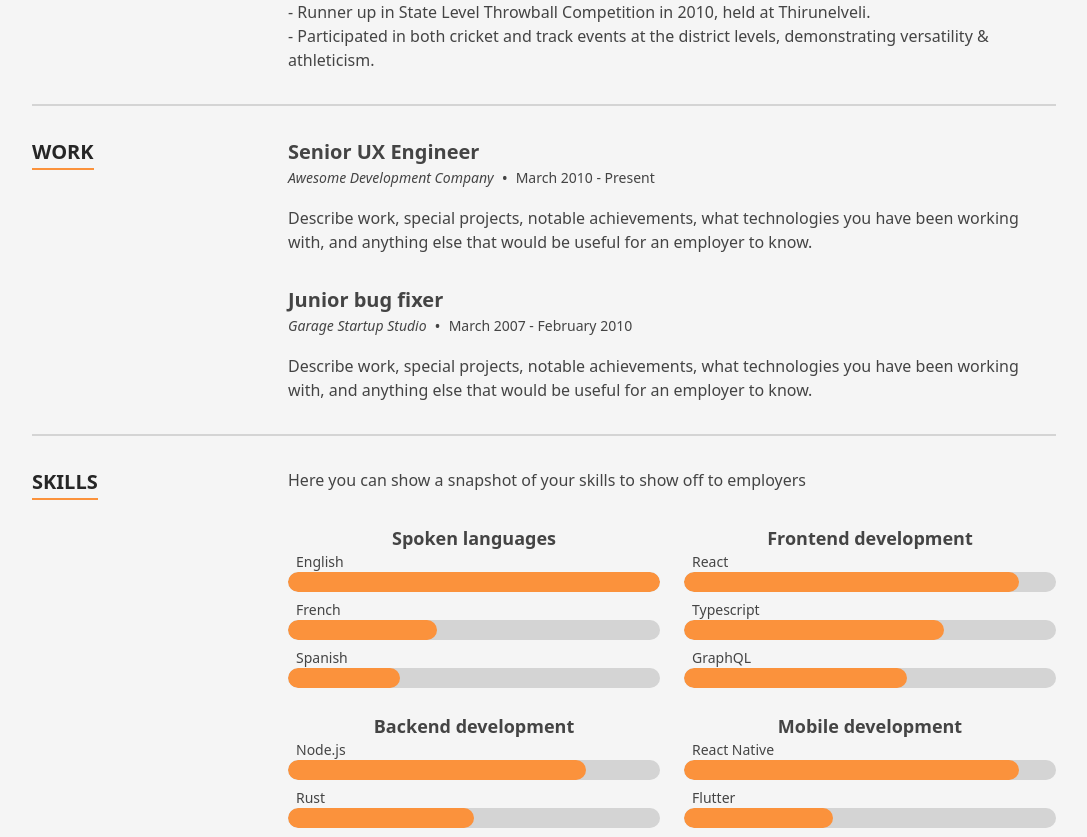
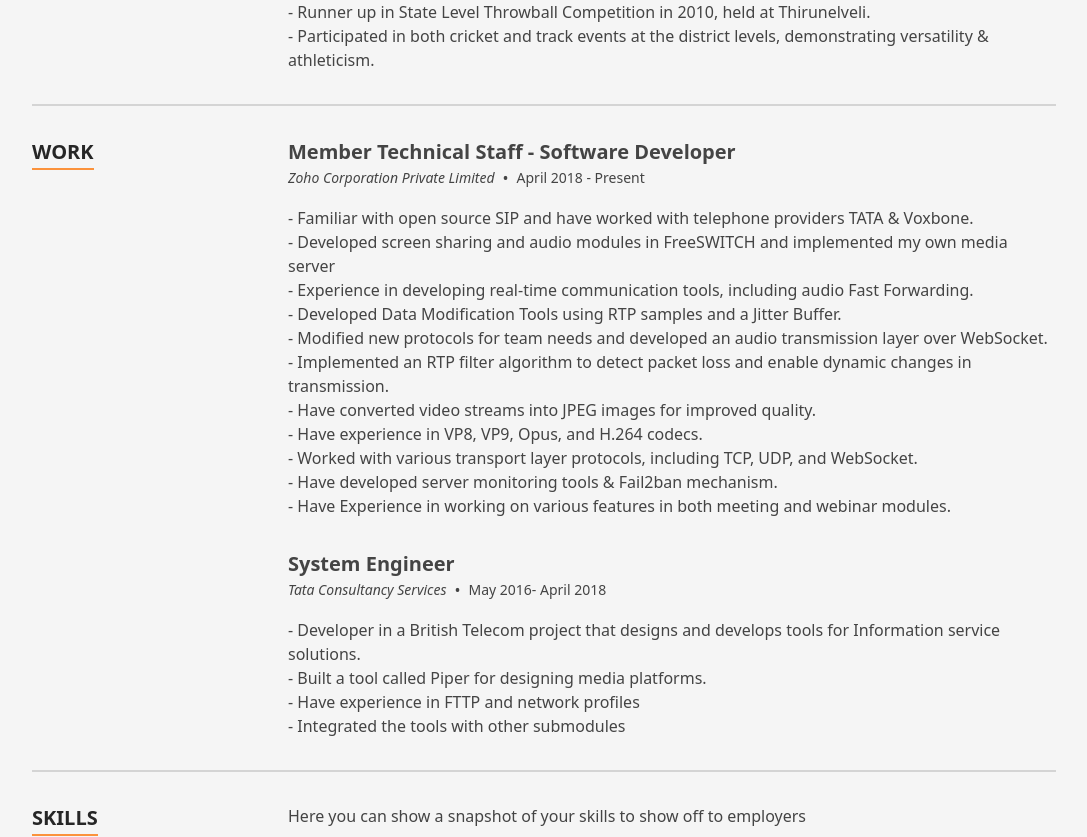
Before and after one commit to siva786t/siva-portfolio, a Next.js app: page / in a window 1280 px wide. Shown: the part 1960-2797 px from the top of the page, without its empty margins (96-1183 px from the left). Built offline with nearby package versions, Linux system fonts and the light colour scheme.

Commit message:
basic 1 st cut

```diff
--- a/src/components/Sections/Header.tsx
+++ b/src/components/Sections/Header.tsx
@@ -12,7 +12,8 @@
 const Header: FC = memo(() => {
   const [currentSection, setCurrentSection] = useState<SectionId | null>(null);
   const navSections = useMemo(
-    () => [SectionId.About, SectionId.Resume, SectionId.Portfolio, SectionId.Testimonials, SectionId.Contact],
+    () => [SectionId.About, SectionId.Resume,SectionId.Portfolio, SectionId.Contact,],
+        // SectionId.Testimonials, SectionId.Portfolio],
     [],
   );
 
--- a/src/components/Sections/Portfolio.tsx
+++ b/src/components/Sections/Portfolio.tsx
@@ -13,7 +13,7 @@
   return (
     <Section className="bg-neutral-800" sectionId={SectionId.Portfolio}>
       <div className="flex flex-col gap-y-8">
-        <h2 className="self-center text-xl font-bold text-white">Check out some of my work</h2>
+        {/*<h2 className="self-center text-xl font-bold text-white">Check out some of my work</h2>*/}
         <div className=" w-full columns-2 md:columns-3 lg:columns-4">
           {portfolioItems.map((item, index) => {
             const {title, image} = item;
--- a/src/data/data.tsx
+++ b/src/data/data.tsx
@@ -21,18 +21,18 @@
 import heroImage from "../images/resume_bg8.jpeg";
 // import heroImage from "../images/react-resume-template-2.0.0.jpg";
 // import heroImage from "../images/Untitled.jpeg";
-import porfolioImage1 from '../images/portfolio/portfolio-1.jpg';
-import porfolioImage2 from '../images/portfolio/portfolio-2.jpg';
-import porfolioImage3 from '../images/portfolio/portfolio-3.jpg';
-import porfolioImage4 from '../images/portfolio/portfolio-4.jpg';
-import porfolioImage5 from '../images/portfolio/portfolio-5.jpg';
-import porfolioImage6 from '../images/portfolio/portfolio-6.jpg';
-import porfolioImage7 from '../images/portfolio/portfolio-7.jpg';
-import porfolioImage8 from '../images/portfolio/portfolio-8.jpg';
-import porfolioImage9 from '../images/portfolio/portfolio-9.jpg';
-import porfolioImage10 from '../images/portfolio/portfolio-10.jpg';
-// import porfolioImage10 from '../images/portfolio/Siva_Image.jpg';
-import porfolioImage11 from '../images/portfolio/portfolio-11.jpg';
+// import porfolioImage1 from '../images/portfolio/portfolio-1.jpg';
+// import porfolioImage2 from '../images/portfolio/portfolio-2.jpg';
+// import porfolioImage3 from '../images/portfolio/portfolio-3.jpg';
+// import porfolioImage4 from '../images/portfolio/portfolio-4.jpg';
+// import porfolioImage5 from '../images/portfolio/portfolio-5.jpg';
+// import porfolioImage6 from '../images/portfolio/portfolio-6.jpg';
+// import porfolioImage7 from '../images/portfolio/portfolio-7.jpg';
+// import porfolioImage8 from '../images/portfolio/portfolio-8.jpg';
+// import porfolioImage9 from '../images/portfolio/portfolio-9.jpg';
+// import porfolioImage10 from '../images/portfolio/portfolio-10.jpg';
+// // import porfolioImage10 from '../images/portfolio/Siva_Image.jpg';
+// import porfolioImage11 from '../images/portfolio/portfolio-11.jpg';
 // import profilepic from '../images/portfolio/Siva_Image.jpg';
 import profilepic from '../images/profilepic.jpg';
 import testimonialImage from '../images/testimonial.webp';
@@ -54,7 +54,7 @@
  * Page meta data
  */
 export const homePageMeta: HomepageMeta = {
-  title: 'React Resume Template',
+  title: 'Siva Portfolio',
   description: "Example site built with Tim Baker's react resume template",
 };
 
@@ -86,11 +86,6 @@
           As a <strong className="text-stone-100">Software Engineer at Zoho Corporation</strong>, I worked on the development of the Zoho Meeting product, a Video Conferencing Application.
           <strong className="text-stone-100"> I am the one managing and responsible for implementing new features in computer & phone audio and screen sharing components </strong> and also maintaining the existing codebase using technologies such as C/C++ and Java.
         </p>
-        {/*<p className="prose-sm text-stone-200 sm:prose-base lg:prose-lg">*/}
-        {/*  In my free time time, you can catch me training in <strong className="text-stone-100">Muay Thai</strong>,*/}
-        {/*  plucking my <strong className="text-stone-100">banjo</strong>, or exploring beautiful{' '}*/}
-        {/*  <strong className="text-stone-100">Vancouver Island</strong>.*/}
-        {/*</p>*/}
       </>
   ),
   actions: [
@@ -133,29 +128,25 @@
     name: 'Spoken languages',
     skills: [
       {
-        name: 'English',
+        name: 'Tamil',
         level: 10,
       },
       {
-        name: 'French',
-        level: 4,
-      },
-      {
-        name: 'Spanish',
-        level: 3,
+        name: 'English',
+        level: 9,
       },
     ],
   },
   {
-    name: 'Frontend development',
+    name: 'Programming Languages',
     skills: [
       {
-        name: 'React',
+        name: 'C/C++',
         level: 9,
       },
       {
-        name: 'Typescript',
-        level: 7,
+        name: 'Java',
+        level: 8,
       },
       {
         name: 'GraphQL',
@@ -164,36 +155,41 @@
     ],
   },
   {
-    name: 'Backend development',
+    name: 'Technical Skills',
     skills: [
+
       {
-        name: 'Node.js',
+        name: 'Data Structures & Algorithms',
+        level: 9,
+      },
+      {
+        name: 'Scaling & Design Pattern',
         level: 8,
       },
       {
-        name: 'Rust',
-        level: 5,
+        name: 'Linux',
+        level: 8,
       },
       {
-        name: 'Golang',
-        level: 4,
+        name: 'Freeswitch',
+        level: 8,
+      },
+      {
+        name: 'WebRTC',
+        level: 8,
       },
     ],
   },
   {
-    name: 'Mobile development',
+    name: 'Web development',
     skills: [
       {
-        name: 'React Native',
-        level: 9,
-      },
-      {
-        name: 'Flutter',
+        name: 'Node JS',
         level: 4,
       },
       {
-        name: 'Swift',
-        level: 3,
+        name: 'Spring Boot',
+        level: 8,
       },
     ],
   },
@@ -203,72 +199,72 @@
  * Portfolio section
  */
 export const portfolioItems: PortfolioItem[] = [
-  {
-    title: 'Project title 1',
-    description: 'Give a short description of your project here.',
-    url: 'https://timbaker.me',
-    image: porfolioImage1,
-  },
-  {
-    title: 'Project title 2',
-    description: 'Give a short description of your project here.',
-    url: 'https://timbaker.me',
-    image: porfolioImage2,
-  },
-  {
-    title: 'Project title 3',
-    description: 'Give a short description of your project here.',
-    url: 'https://timbaker.me',
-    image: porfolioImage3,
-  },
-  {
-    title: 'Project title 4',
-    description: 'Give a short description of your project here.',
-    url: 'https://timbaker.me',
-    image: porfolioImage4,
-  },
-  {
-    title: 'Project title 5',
-    description: 'Give a short description of your project here.',
-    url: 'https://timbaker.me',
-    image: porfolioImage5,
-  },
-  {
-    title: 'Project title 6',
-    description: 'Give a short description of your project here.',
-    url: 'https://timbaker.me',
-    image: porfolioImage6,
-  },
-  {
-    title: 'Project title 7',
-    description: 'Give a short description of your project here.',
-    url: 'https://timbaker.me',
-    image: porfolioImage7,
-  },
-  {
-    title: 'Project title 8',
-    description: 'Give a short description of your project here.',
-    url: 'https://timbaker.me',
-    image: porfolioImage8,
-  },
-  {
-    title: 'Project title 9',
-    description: 'Give a short description of your project here.',
-    url: 'https://timbaker.me',
-    image: porfolioImage9,
-  },
-  {
-    title: 'Project title 10',
-    description: 'Give a short description of your project here.',
-    url: 'https://timbaker.me',
-    image: porfolioImage10,
-  },
-  {
-    title: 'Project title 11',
-    description: 'Give a short description of your project here.',
-    url: 'https://timbaker.me',
-    image: porfolioImage11,
-  },
+  // {
+  //   title: 'Project title 1',
+  //   description: 'Give a short description of your project here.',
+  //   url: 'https://timbaker.me',
+  //   image: porfolioImage1,
+  // },
+  // {
+  //   title: 'Project title 2',
+  //   description: 'Give a short description of your project here.',
+  //   url: 'https://timbaker.me',
+  //   image: porfolioImage2,
+  // },
+  // {
+  //   title: 'Project title 3',
+  //   description: 'Give a short description of your project here.',
+  //   url: 'https://timbaker.me',
+  //   image: porfolioImage3,
+  // },
+  // {
+  //   title: 'Project title 4',
+  //   description: 'Give a short description of your project here.',
+  //   url: 'https://timbaker.me',
+  //   image: porfolioImage4,
+  // },
+  // {
+  //   title: 'Project title 5',
+  //   description: 'Give a short description of your project here.',
+  //   url: 'https://timbaker.me',
+  //   image: porfolioImage5,
+  // },
+  // {
+  //   title: 'Project title 6',
+  //   description: 'Give a short description of your project here.',
+  //   url: 'https://timbaker.me',
+  //   image: porfolioImage6,
+  // },
+  // {
+  //   title: 'Project title 7',
+  //   description: 'Give a short description of your project here.',
+  //   url: 'https://timbaker.me',
+  //   image: porfolioImage7,
+  // },
+  // {
+  //   title: 'Project title 8',
+  //   description: 'Give a short description of your project here.',
+  //   url: 'https://timbaker.me',
+  //   image: porfolioImage8,
+  // },
+  // {
+  //   title: 'Project title 9',
+  //   description: 'Give a short description of your project here.',
+  //   url: 'https://timbaker.me',
+  //   image: porfolioImage9,
+  // },
+  // {
+  //   title: 'Project title 10',
+  //   description: 'Give a short description of your project here.',
+  //   url: 'https://timbaker.me',
+  //   image: porfolioImage10,
+  // },
+  // {
+  //   title: 'Project title 11',
+  //   description: 'Give a short description of your project here.',
+  //   url: 'https://timbaker.me',
+  //   image: porfolioImage11,
+  // },
 ];
 
 // @ts-ignore
@@ -281,7 +277,7 @@
     date: '2012 - 2016',
     location: 'SSN college of Engineering (Chennai)',
     title: 'B.Tech, Chemical Engineering ',
-    content: <p>
+    content: (<p>
       <div className = "font-bold  ">
         CGPA: 8.0 / 10.0
         <br/>
@@ -306,13 +302,14 @@
         - Tested the quality and performance of the produced biodiesel.<br/>
         - Presented findings at a local conference RACEE.
       </div>
-    </p>,
+    </p>),
   },
   {
     date: '2011 - 2012',
     location: 'Sacred Heart Matriculation Higher Secondary School, Sholinganallur, Chennai',
     title: '12th Standard / Higher Secondary(HSC)',
-    content: <p>
+    content: (
+        <p>
       <div className = "font-bold  ">
         Percentage: 95%
         <br/>
@@ -327,30 +324,59 @@
         - Runner up in State Level Throwball Competition in 2010, held at Thirunelveli. <br/>
         - Participated in both cricket and track events at the district levels, demonstrating versatility & athleticism.<br/>
       </div>
-    </p>,
+      </p>),
   },
 ];
 
 export const experience: TimelineItem[] = [
   {
-    date: 'March 2010 - Present',
-    location: 'Awesome Development Company',
-    title: 'Senior UX Engineer',
+    date: 'April 2018 - Present',
+    location: 'Zoho Corporation Private Limited',
+    title: 'Member Technical Staff - Software Developer',
     content: (
         <p>
-          Describe work, special projects, notable achievements, what technologies you have been working with, and
-          anything else that would be useful for an employer to know.
+          <div className = "text">
+            - Familiar with open source SIP and have worked with telephone providers TATA & Voxbone.
+          </div>
+          <div className = "text">
+            - Developed screen sharing and audio modules in FreeSWITCH and implemented my own media server
+          </div>
+          <div className = "text-align: left">
+            - Experience in developing real-time communication tools, including audio Fast Forwarding.<br/> - Developed Data Modification Tools using RTP samples and a Jitter Buffer.
+          </div>
+          <div className = "text">
+            - Modified new protocols for team needs and developed an audio transmission layer over WebSocket.
+          </div>
+          <div className = "text">
+            - Implemented an RTP filter algorithm to detect packet loss and enable dynamic changes in transmission.<br/> - Have converted video streams into JPEG images for improved quality. <br/> - Have experience in VP8, VP9, Opus, and H.264 codecs.
+          </div>
+          <div className = "text">
+            - Worked with various transport layer protocols, including TCP, UDP, and WebSocket. <br/> - Have developed server monitoring tools & Fail2ban mechanism.
+          </div>
+          <div className = "text">
+            - Have Experience in working on various features in both meeting and webinar modules.
+          </div>
         </p>
     ),
   },
   {
-    date: 'March 2007 - February 2010',
-    location: 'Garage Startup Studio',
-    title: 'Junior bug fixer',
+    date: 'May 2016- April 2018',
+    location: 'Tata Consultancy Services',
+    title: 'System Engineer',
     content: (
         <p>
-          Describe work, special projects, notable achievements, what technologies you have been working with, and
-          anything else that would be useful for an employer to know.
+          <div className = "padding-left: 40px;">
+            - Developer in a British Telecom project that designs and develops tools for Information service solutions.
+          </div>
+          <div className = "text">
+            - Built a tool called Piper for designing media platforms.
+          </div>
+          <div className = "text-align: left">
+            - Have experience in FTTP and network profiles
+          </div>
+          <div className = "text">
+            -  Integrated the tools with other submodules
+          </div>
         </p>
     ),
   },
@@ -362,21 +388,21 @@
 export const testimonial: TestimonialSection = {
   imageSrc: testimonialImage,
   testimonials: [
-    {
-      name: 'John Doe',
-      text: 'Use this as an opportunity to promote what it is like to work with you. High value testimonials include ones from current or past co-workers, managers, or from happy clients.',
-      image: 'https://cloudflare-ipfs.com/ipfs/Qmd3W5DuhgHirLHGVixi6V76LhCkZUz6pnFt5AJBiyvHye/avatar/169.jpg',
-    },
-    {
-      name: 'Jane Doe',
-      text: 'Here you should write some nice things that someone has said about you. Encourage them to be specific and include important details (notes about a project you were on together, impressive quality produced, etc).',
-      image: 'https://cloudflare-ipfs.com/ipfs/Qmd3W5DuhgHirLHGVixi6V76LhCkZUz6pnFt5AJBiyvHye/avatar/14.jpg',
-    },
-    {
-      name: 'Someone else',
-      text: 'Add several of these, and keep them as fresh as possible, but be sure to focus on quality testimonials with strong highlights of your skills/work ethic.',
-      image: 'https://cloudflare-ipfs.com/ipfs/Qmd3W5DuhgHirLHGVixi6V76LhCkZUz6pnFt5AJBiyvHye/avatar/69.jpg',
-    },
+    // {
+    //   name: 'John Doe',
+    //   text: 'Use this as an opportunity to promote what it is like to work with you. High value testimonials include ones from current or past co-workers, managers, or from happy clients.',
+    //   image: 'https://cloudflare-ipfs.com/ipfs/Qmd3W5DuhgHirLHGVixi6V76LhCkZUz6pnFt5AJBiyvHye/avatar/169.jpg',
+    // },
+    // {
+    //   name: 'Jane Doe',
+    //   text: 'Here you should write some nice things that someone has said about you. Encourage them to be specific and include important details (notes about a project you were on together, impressive quality produced, etc).',
+    //   image: 'https://cloudflare-ipfs.com/ipfs/Qmd3W5DuhgHirLHGVixi6V76LhCkZUz6pnFt5AJBiyvHye/avatar/14.jpg',
+    // },
+    // {
+    //   name: 'Someone else',
+    //   text: 'Add several of these, and keep them as fresh as possible, but be sure to focus on quality testimonials with strong highlights of your skills/work ethic.',
+    //   image: 'https://cloudflare-ipfs.com/ipfs/Qmd3W5DuhgHirLHGVixi6V76LhCkZUz6pnFt5AJBiyvHye/avatar/69.jpg',
+    // },
   ],
 };
 
@@ -390,23 +416,23 @@
   items: [
     {
       type: ContactType.Email,
-      text: 'reachout@timbaker.me',
-      href: 'mailto:reachout@timbaker.me',
+      text: 'siva786t@gmail.com',
+      href: 'mailto:siva786t@gmail.com',
     },
     {
       type: ContactType.Location,
-      text: 'Victoria BC, Canada',
-      href: 'https://www.google.ca/maps/place/Victoria,+BC/@48.4262362,-123.376775,14z',
+      text: 'Chennai, Tamilnadu, India.',
+      // href: 'https://www.google.ca/maps/place/Victoria,+BC/@48.4262362,-123.376775,14z',
     },
     {
       type: ContactType.Instagram,
-      text: '@tbakerx',
-      href: 'https://www.instagram.com/tbakerx/',
+      text: '@siva_4.01',
+      href: 'https://www.instagram.com/siva_4.01/',
     },
     {
       type: ContactType.Github,
-      text: 'tbakerx',
-      href: 'https://github.com/tbakerx',
+      text: 'siva786t',
+      href: 'https://github.com/siva786t',
     },
   ],
 };
@@ -415,9 +441,9 @@
  * Social items
  */
 export const socialLinks: Social[] = [
-  {label: 'Github', Icon: GithubIcon, href: 'https://github.com/tbakerx'},
-  {label: 'Stack Overflow', Icon: StackOverflowIcon, href: 'https://stackoverflow.com/users/8553186/tim-baker'},
-  {label: 'LinkedIn', Icon: LinkedInIcon, href: 'https://www.linkedin.com/in/timbakerx/'},
-  {label: 'Instagram', Icon: InstagramIcon, href: 'https://www.instagram.com/tbakerx/'},
-  {label: 'Twitter', Icon: TwitterIcon, href: 'https://twitter.com/TimBakerx'},
+  {label: 'Github', Icon: GithubIcon, href: 'https://github.com/siva786t'},
+  {label: 'Stack Overflow', Icon: StackOverflowIcon, href: 'https://stackoverflow.com/users/20952272/siva786t'},
+  {label: 'LinkedIn', Icon: LinkedInIcon, href: 'https://www.linkedin.com/in/sivasubramani-t-4ab50813a/'},
+  {label: 'Instagram', Icon: InstagramIcon, href: 'https://www.instagram.com/siva_4.01/'},
+  {label: 'Twitter', Icon: TwitterIcon, href: 'https://www.facebook.com/siva.subramani.786/'},
 ];
```
Also changed, not shown: 1 other file (tests, documents, lock files or other folders).
